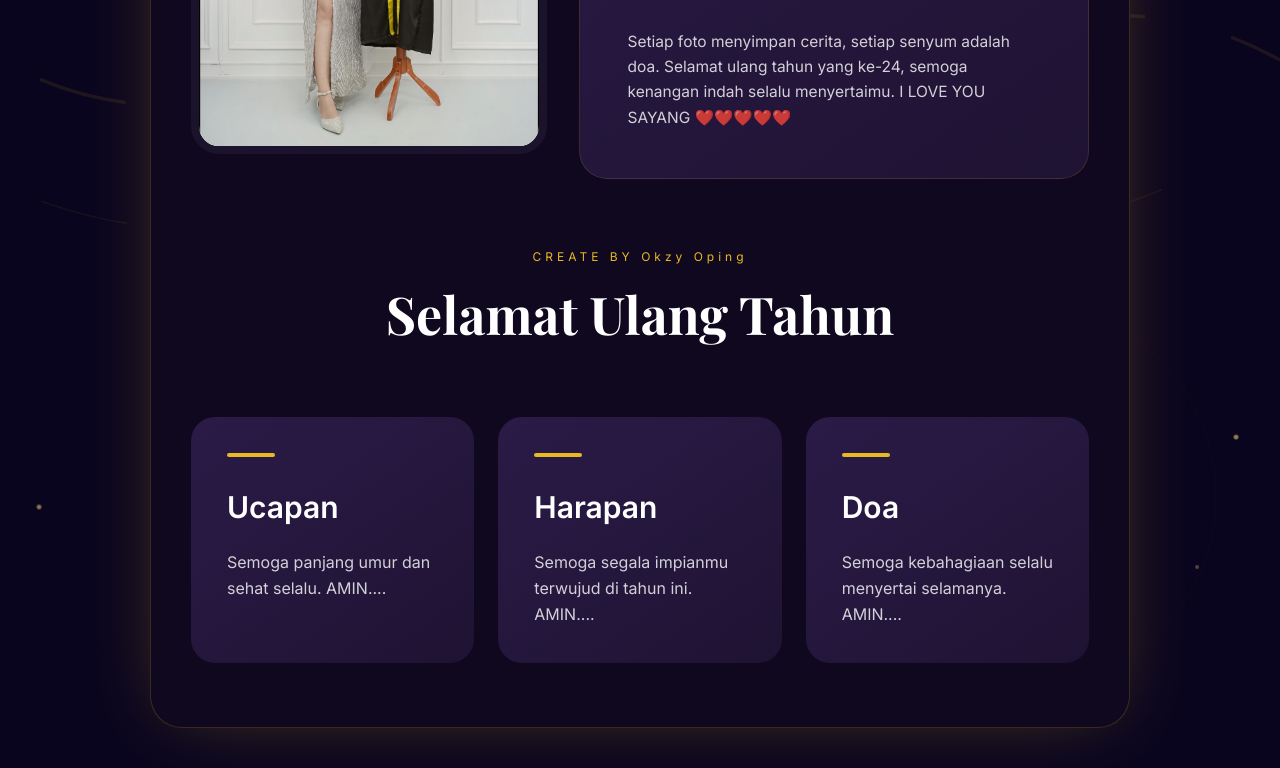
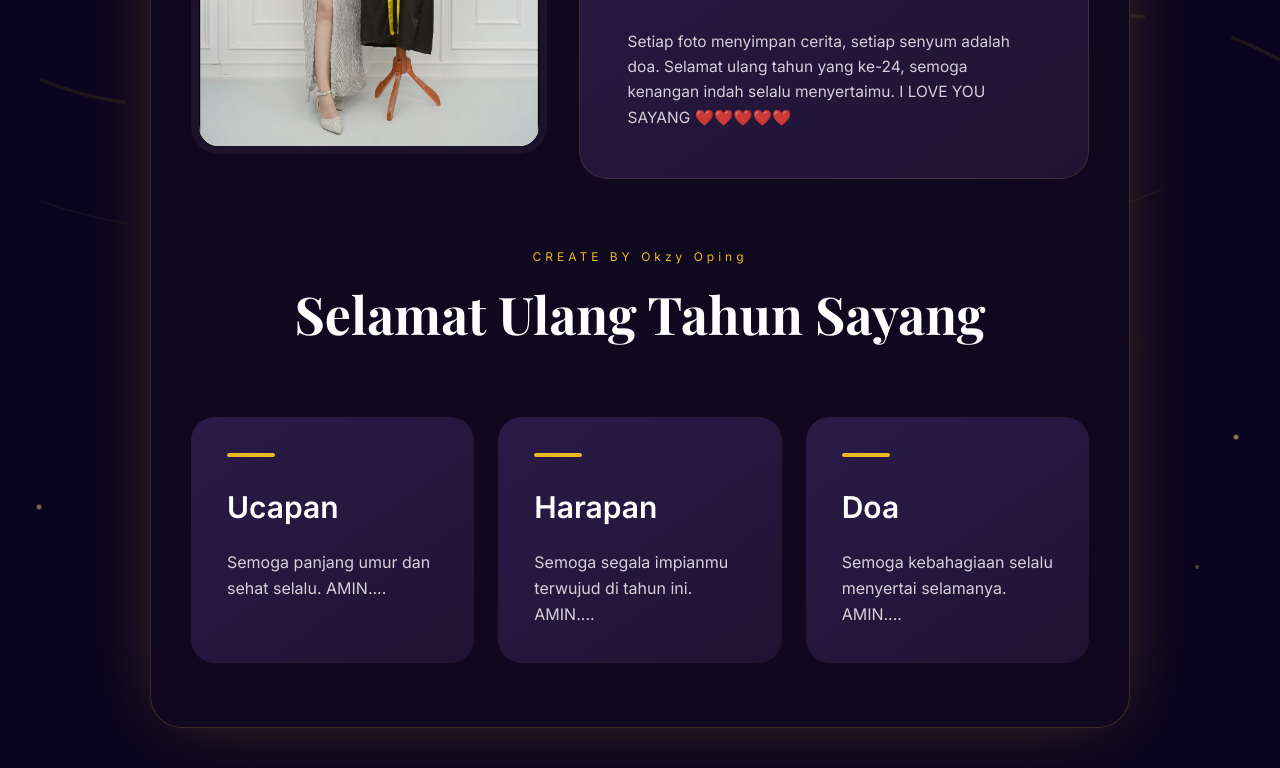
Before and after one commit to okzyoping/heppybirthday, a plain HTML site: page index.html in a window 1280 px wide. Shown: the part 701-1469 px from the top of the page. Drawn offline with nearby package versions, Linux system fonts and the light colour scheme.

Commit message:
index.html

```diff
--- a/index.html
+++ b/index.html
@@ -321,7 +321,7 @@ box-shadow: 0 35px 70px -15px rgba(139, 92, 246, 0.35);
 <div class="px-10 pb-16 relative z-10">
 <div class="text-center selamat-header">
 <span class="text-[#e8b923] text-xs tracking-[4px]">CREATE BY Okzy Oping</span>
-<h2 class="heading-font text-[52px] font-bold mt-2">Selamat Ulang Tahun</h2>
+<h2 class="heading-font text-[52px] font-bold mt-2">Selamat Ulang Tahun Sayang</h2>
 </div>
 <div class="grid md:grid-cols-3 gap-6 mt-16">
 <div class="purple-card rounded-3xl p-9 luxury-card">
```
